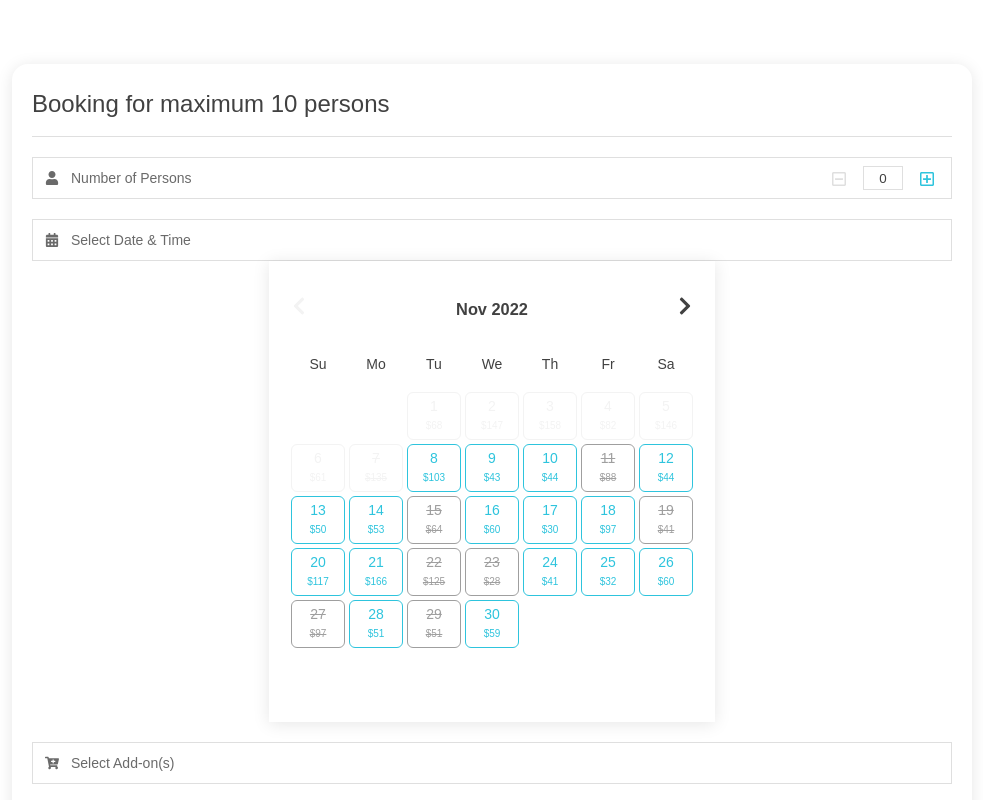
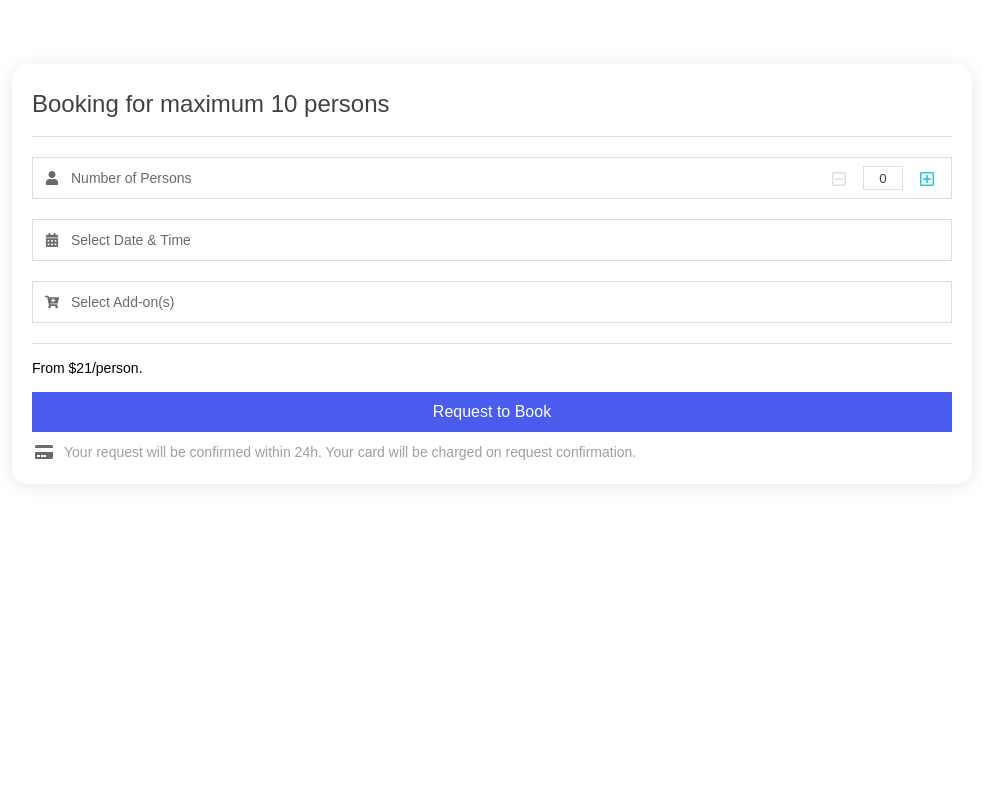
Before and after one commit to QTD289/seeksophie-booking-form, a Next.js app: page / in a window 1280 px wide. Shown: the top 800 px of the page, without its empty margins (148-1131 px from the left). Built offline with nearby package versions, Linux system fonts and the light colour scheme; a web font is replaced by a local one.

Commit message:
UI: Adding overlay when calendar is opening

```diff
--- a/components/BookingForm/components/DateTimeSelect.tsx
+++ b/components/BookingForm/components/DateTimeSelect.tsx
@@ -7,7 +7,8 @@ import { Calendar } from 'Calendar';
 import { useFormStore } from 'stores';
 
 export const DateTimeSelect = (): JSX.Element => {
-  const { init, bookingDate, bookingTime } = useFormStore();
+  const { init, bookingDate, bookingTime, showingCalendar, toggleCalendar } =
+    useFormStore();
 
   useEffect(() => {
     init();
@@ -19,6 +20,7 @@ export const DateTimeSelect = (): JSX.Element => {
         className={classNames('field calendar', {
           selected: bookingDate && bookingTime,
         })}
+        onClick={toggleCalendar}
       >
         <div className="icon">
           <FaCalendarAlt />
@@ -32,7 +34,11 @@ export const DateTimeSelect = (): JSX.Element => {
         )}
       </div>
 
-      <Calendar />
+      {showingCalendar && (
+        <div className="calendarWrapper">
+          <Calendar />
+        </div>
+      )}
     </div>
   );
 };
--- a/pages/index.tsx
+++ b/pages/index.tsx
@@ -1,8 +1,12 @@
 import Head from 'next/head';
+
+import { useFormStore } from 'stores';
 
 import { BookingForm } from '../components';
 
 export default function Home() {
+  const { showingCalendar, toggleCalendar } = useFormStore();
+
   return (
     <div>
       <Head>
@@ -18,6 +22,9 @@ export default function Home() {
       </Head>
 
       <main>
+        {showingCalendar && (
+          <div className="overlay" onClick={toggleCalendar} />
+        )}
         <BookingForm />
       </main>
     </div>
--- a/stores/useFormStore.ts
+++ b/stores/useFormStore.ts
@@ -11,6 +11,9 @@ import {
 import { generateDailyPrices } from '../utils/mockData';
 
 interface State {
+  showingCalendar: boolean;
+  toggleCalendar: () => void;
+
   init: () => void;
   minimumPrice: number;
   dailyPrices: DailyPrice[];
@@ -34,6 +37,9 @@ interface State {
 }
 
 export const useFormStore = create<State>((set, get) => ({
+  showingCalendar: false,
+  toggleCalendar: () => set({ showingCalendar: !get().showingCalendar }),
+
   init: () => {
     const dailyPrices = generateDailyPrices();
     const minimumPrice = dailyPrices.reduce((min, price) => {
@@ -74,6 +80,7 @@ export const useFormStore = create<State>((set, get) => ({
       bookingTime,
       bookingPrices,
       error: { ...error, [ErrorType.DateTime]: '' },
+      showingCalendar: false,
     });
     calculatePrice();
   },
--- a/styles/BookingForm.scss
+++ b/styles/BookingForm.scss
@@ -152,9 +152,19 @@
 }
 
 .dateTimeSelect {
+  position: relative;
   .selectedDateTime {
     color: #2ec4dd;
     font-weight: 500;
+    cursor: pointer;
+    flex: 1;
+  }
+  .calendarWrapper {
+    position: absolute;
+    z-index: 2;
+    left: 50%;
+    transform: translateX(-50%);
+    max-width: 100%;
   }
 }
 
@@ -163,3 +173,10 @@
   font-size: 12px;
   margin-top: -16px;
 }
+
+.overlay {
+  position: fixed;
+  z-index: 1;
+  background-color: rgba(0, 0, 0, 0.5);
+  inset: 0;
+}
```
